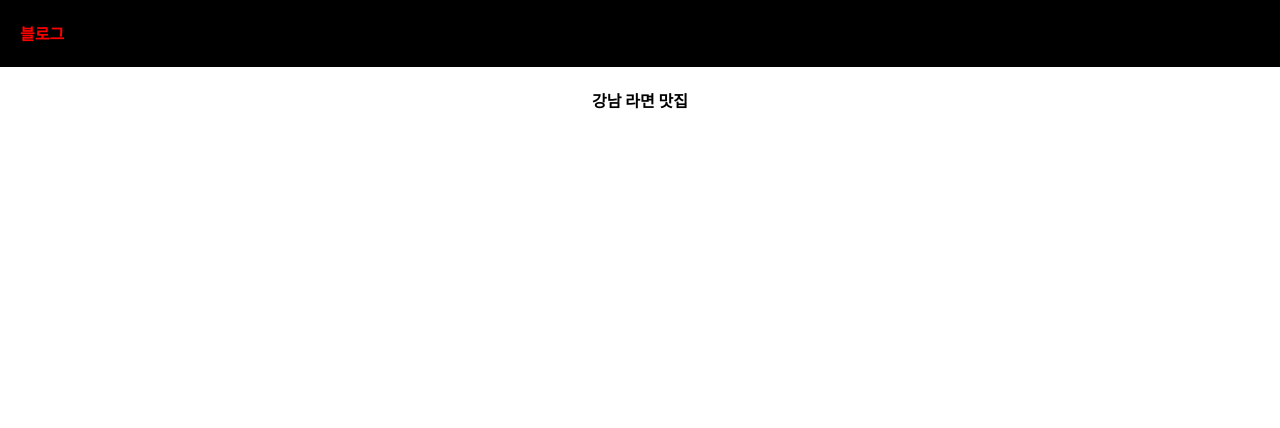
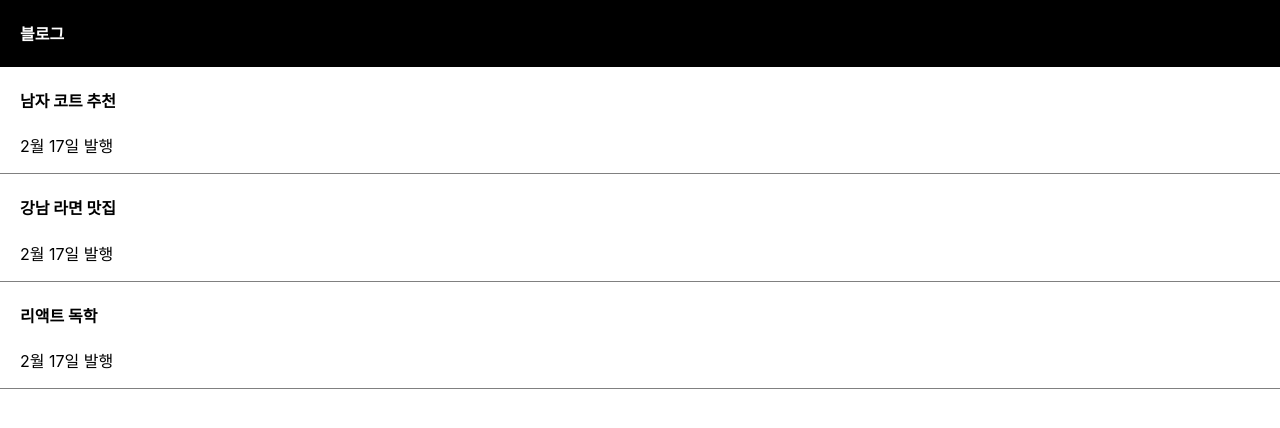
Before and after one commit to kimhsr/react-sample-blog, a React (Create React App) app: page / in a window 1280 px wide. Shown: the top 428 px of the page. Built offline with nearby package versions, Linux system fonts and the light colour scheme.

Commit message:
state, 데이터바인딩

```diff
--- a/src/App.css
+++ b/src/App.css
@@ -1,5 +1,15 @@
 .App {
   text-align: center;
+}
+
+div {
+  box-sizing: border-box;
+}
+
+.list {
+  padding-left: 20px;
+  text-align: left;
+  border-bottom: 1px solid grey;
 }
 
 .black-nav {
--- a/src/App.js
+++ b/src/App.js
@@ -1,16 +1,29 @@
 import logo from './logo.svg';
 import './App.css';
+import { useState } from 'react';
 
 function App() {
 
   let post = '강남 라면 맛집';
+  let [title, b] = useState(['남자 코트 추천', '강남 라면 맛집', '리액트 독학']);
 
   return (
     <div className="App">
       <div className="black-nav">
-        <h4 style={{color : 'red', fontSize : '16px'}}>블로그</h4>
+        <h4>블로그</h4>
       </div>
-      <h4>{ post }</h4>
+      <div className='list'>
+        <h4>{ title[0] }</h4>
+        <p>2월 17일 발행</p>
+      </div>
+      <div className='list'>
+        <h4>{ title[1] }</h4>
+        <p>2월 17일 발행</p>
+      </div>
+      <div className='list'>
+        <h4>{ title[2] }</h4>
+        <p>2월 17일 발행</p>
+      </div>
     </div>
   );
 }
```
